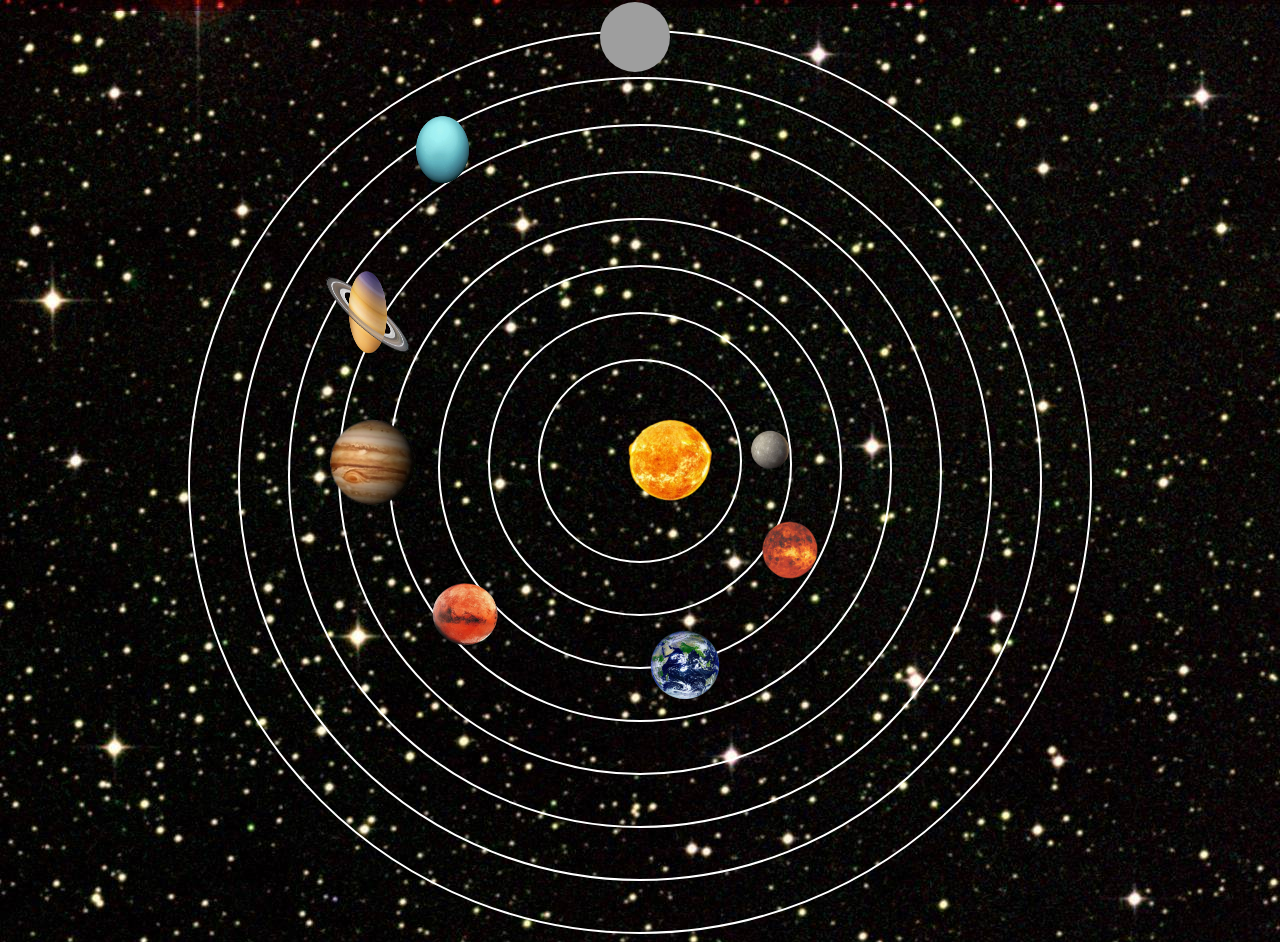
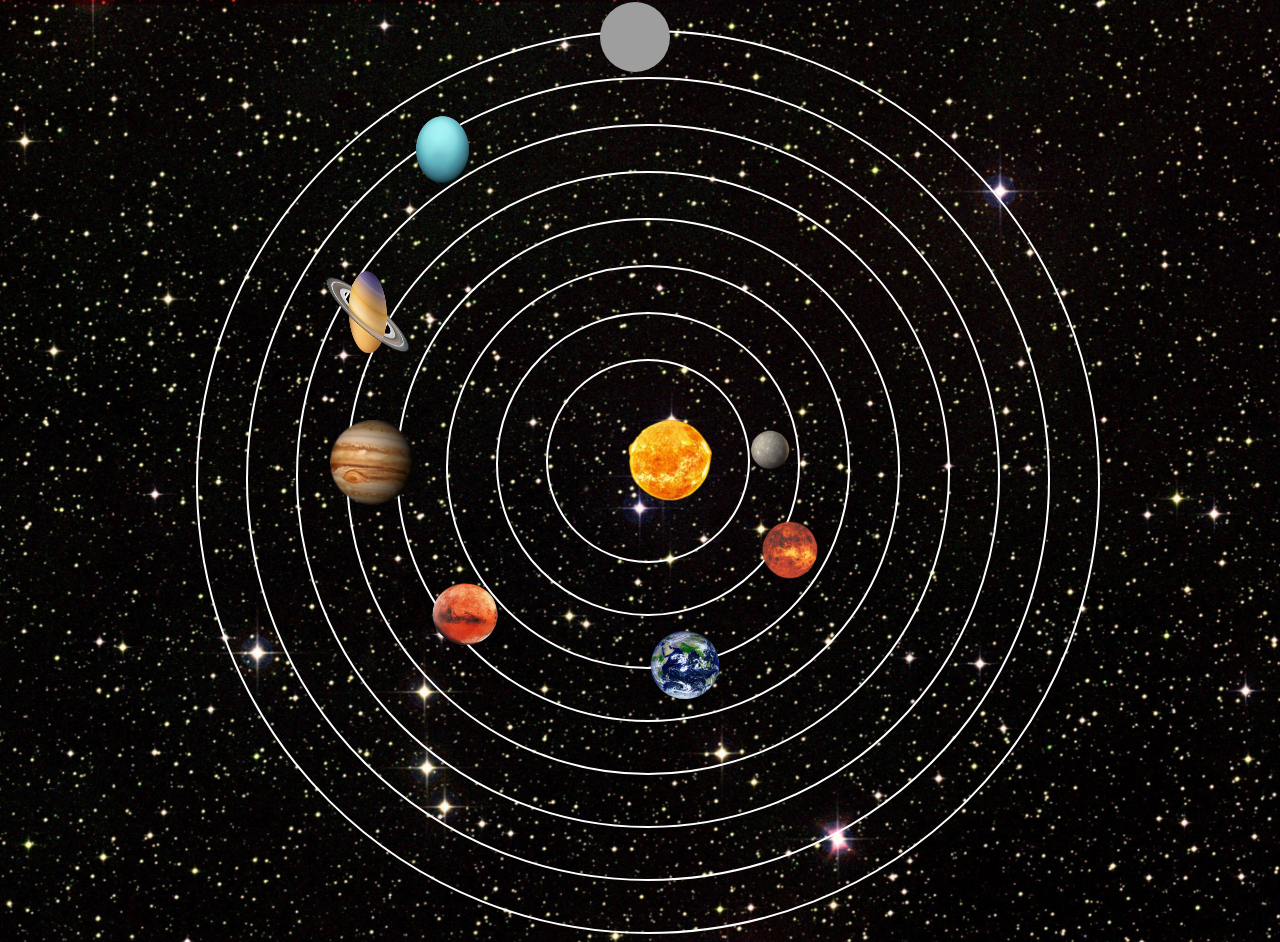
Before and after one commit to peters741/Solar-system, a plain HTML site: page index.html in a window 1280 px wide. Drawn offline with Linux system fonts and the light colour scheme; grey boxes are pictures that could not be loaded.

Commit message:
changed styles

```diff
--- a/style.css
+++ b/style.css
@@ -2,6 +2,9 @@ body{
         margin-top: 30px;
         background-image: url(space.jfif);
         background-repeat: no-repeat;
+        background-size: cover;
+        width: 100%;
+        height: 100%;
 
 
 }
@@ -95,8 +98,6 @@ border-radius: 50%;
     height: 400px;
     border: 2px solid white;
     border-radius: 50%;
-    animation
-
 }
 #earth_pic{
 
```
Also changed, not shown: space3.png (added).
